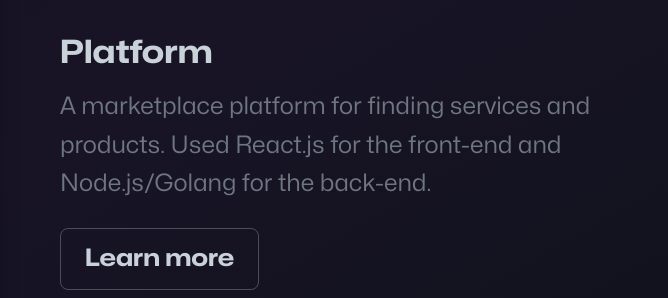
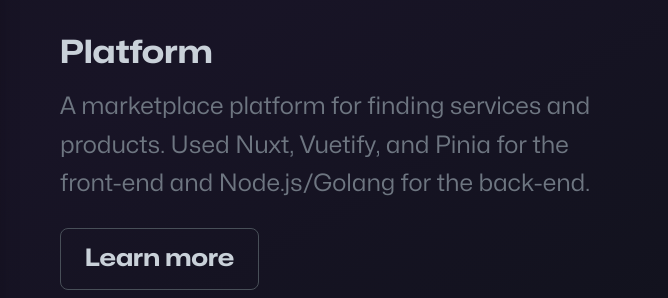
Before and after one commit to mikespinks0401/codespaces-actions-playground, a plain HTML site: page src/index.html in a window 1280 px wide. Shown: the part 3675-3973 px from the top of the page, 612-1280 px from the left. Drawn offline with Linux system fonts and the light colour scheme.

Commit message:
index edit

```diff
--- a/src/index.html
+++ b/src/index.html
@@ -201,7 +201,7 @@
               <h3 class="mb-1">Platform</h3>
               <p>
                 A marketplace platform for finding services and products. Used
-                React.js for the front-end and Node.js/Golang for the back-end.
+                Nuxt, Vuetify, and Pinia for the front-end and Node.js/Golang for the back-end.
               </p>
             </div>
             <a href="#"><button class="button">Learn more</button></a>
```
